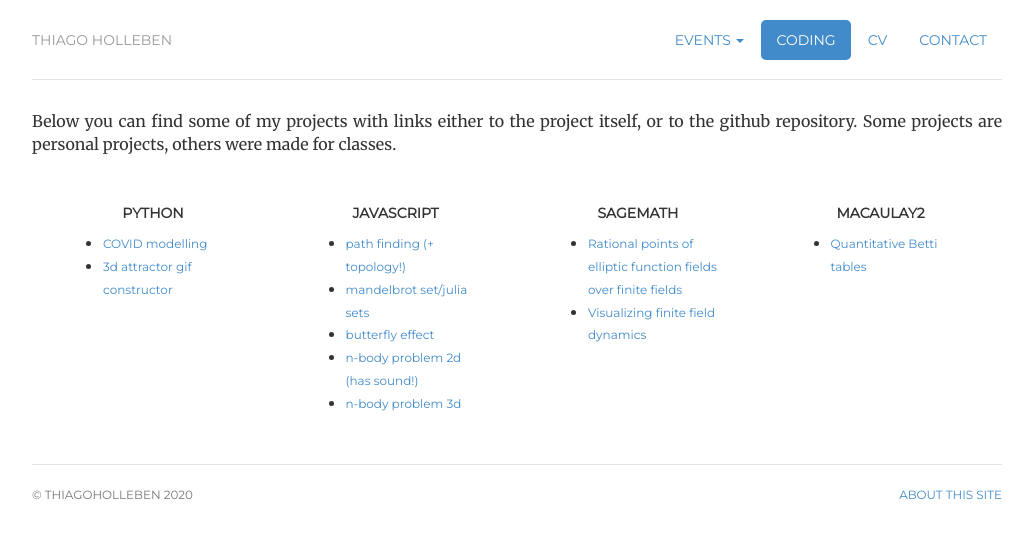
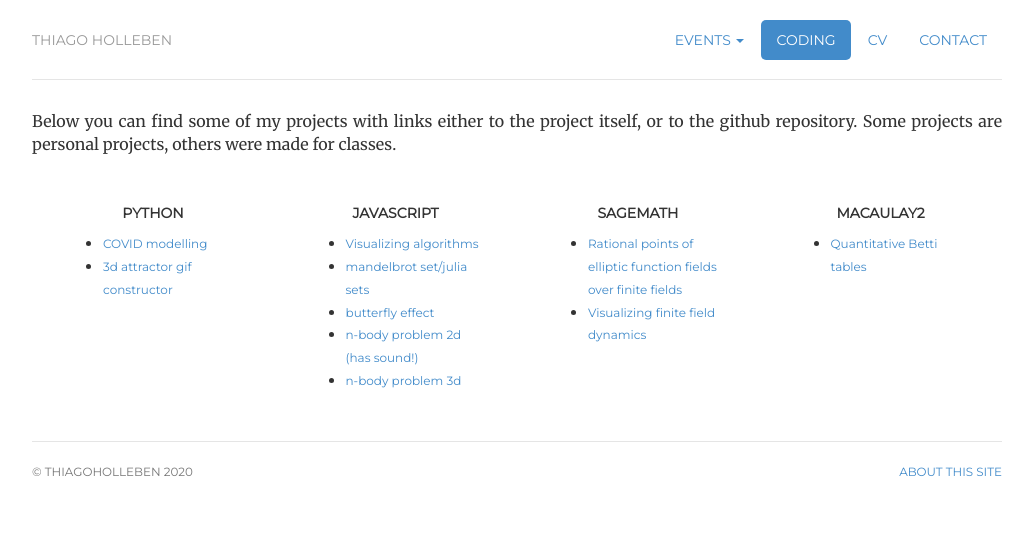
Before and after one commit to hollebenthiago/hollebenthiago.github.io, a Jekyll site: the page built from coding/index.html, in a window 1280 px wide. Shown: the top 538 px of the page, without its empty margins (123-1156 px from the left). Built offline with Jekyll 4.4.1, drawn with Linux system fonts in a browser that asks for light colours.

Commit message:
making convexhull and a_star only one element in the coding section

```diff
--- a/coding/index.html
+++ b/coding/index.html
@@ -34,7 +34,7 @@
                 <h5 class="card-title">Javascript</h5>
                 <ul>
                     <li>
-                        <a class="card-text" href="https://hollebenthiago.github.io/a_star/">path finding (+ topology!)</a>
+                        <a class="card-text" href="https://hollebenthiago.github.io/a_star/">Visualizing algorithms</a>
                     </li>
                     <li>
                         <a class="card-text" href="https://hollebenthiago.github.io/mandelbrot/">mandelbrot set/julia sets</a>
```
